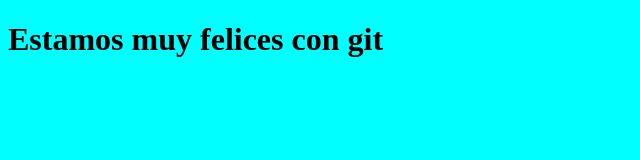
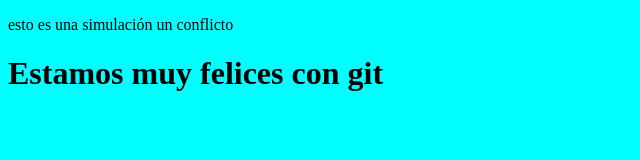
Before and after one commit to calis307/mi-segundo-repositorio, a plain HTML site: page index.html in a window 1280 px wide. Shown: the whole page, without its empty margins (0-640 px from the left). Drawn offline with Linux system fonts and the light colour scheme.

Commit message:
Commit de prueba para conflicto

```diff
--- a/index.html
+++ b/index.html
@@ -7,7 +7,7 @@
     <title>Document</title>
 </head>
 <body>
-
+<p>esto es una simulación un conflicto</p>
     <h1>Estamos muy felices con git</h1>
 
     <script src="/script.js"></script>
```
